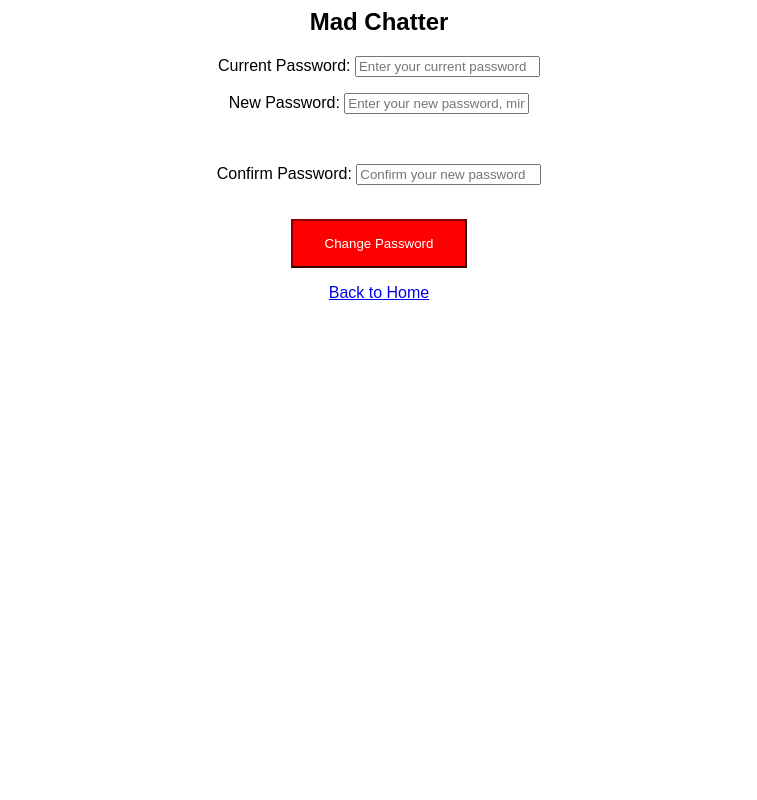
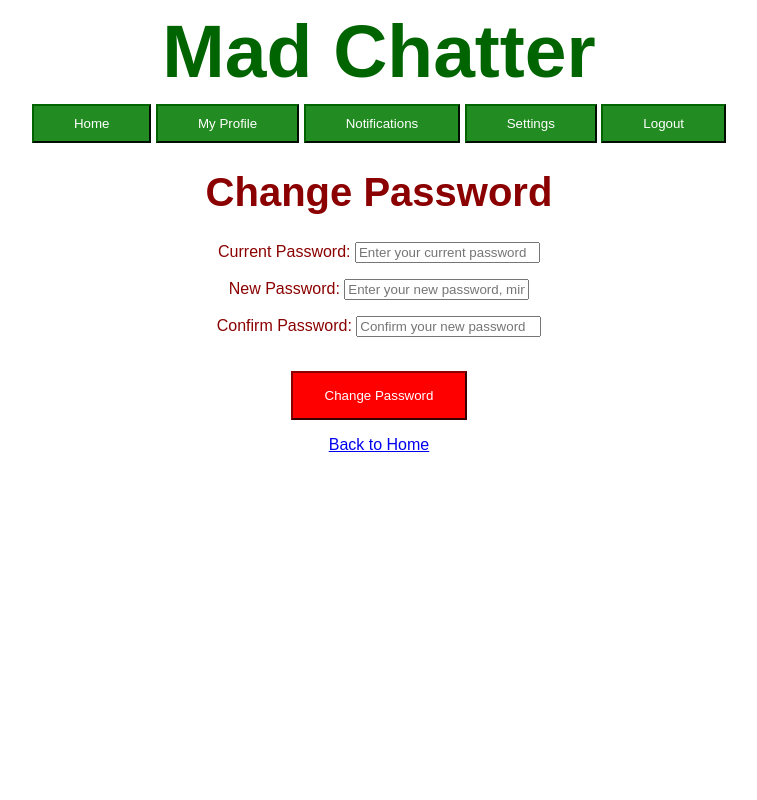
Before and after one commit to jkracz/MadChatter, a Flask app: page /change_password in a window 1280 px wide. Shown: the whole page, without its empty margins (261-1018 px from the left). Run offline with Flask 2, Linux system fonts and the light colour scheme.

Commit message:
settings, create group done

```diff
--- a/app.py
+++ b/app.py
@@ -196,8 +196,8 @@ def delete(item_id):
 
 @app.route('/create_group', methods = ['GET', 'POST'])
 def create_group():
+    username = session['username']
     if request.method == 'POST':
-        username = session['username']
         group_name = request.form['group_name']
         description = request.form['description']
         check_query = "SELECT * FROM friendgroup WHERE username = %s AND group_name = %s"
@@ -216,7 +216,7 @@ def create_group():
             cursor.close()
             message = 'You have successfully created your friendgroup: %s' % group_name
             return redirect(url_for('profile', username = username))
-    return render_template('create_group.html')
+    return render_template('create_group.html', username=username)
 
 #when user resets password, function checks for associated account and mail password
 def checkAccount(username, email):
--- a/templates/change_password.html
+++ b/templates/change_password.html
@@ -1,15 +1,21 @@
 <html lang="en">
 <head>
     <title>Reset Password</title>
-    <link rel="stylesheet" href="{{ url_for('static', filename='css/ind_log_reg_res.css')}}">
     <link rel="stylesheet" href="{{ url_for('static', filename='css/form_butt_nav_logo.css')}}">
 </head>
-<body>
+<body style="color:darkred;">
     <header role="banner">
-        <h2>Mad Chatter</h2>
+        <h2 id="logo">Mad Chatter</h2>
+        <a href="/home"><button type="button" class="nav-buttons">Home</button></a>
+        <a href="/profile/{{username}}"><button type="button" class="nav-buttons">My Profile</button></a>
+        <a href="/notif"><button type="button" class="nav-buttons">Notifications</button></a>
+        <a href="/change_password"><button type="button" class="nav-buttons">Settings</button></a>
+        <a href="/logout"><button type="button" class="nav-buttons">Logout</button></a>
+    </header>
+    <h1 style="font-size:40px;">Change Password</h1>
     <form action="/change_password" method="POST">
         <p>Current Password: <input type="password" name = "current_password" placeholder="Enter your current password" required/></p>
-        <p>New Password: <input type="password" name = "new_password" placeholder="Enter your new password, minimum 8 characters" required minlength = 8/></p><br>
+        <p>New Password: <input type="password" name = "new_password" placeholder="Enter your new password, minimum 8 characters" required minlength = 8/></p>
         <p>Confirm Password: <input type="password" name = "confirm_password" placeholder="Confirm your new password" required minlength = 8/></p><br>
 	   <input type="submit" value = "Change Password" class="buttons"/>
 	{% if error %}
```
Also changed, not shown: templates/create_group.html (+13 -4 lines).
